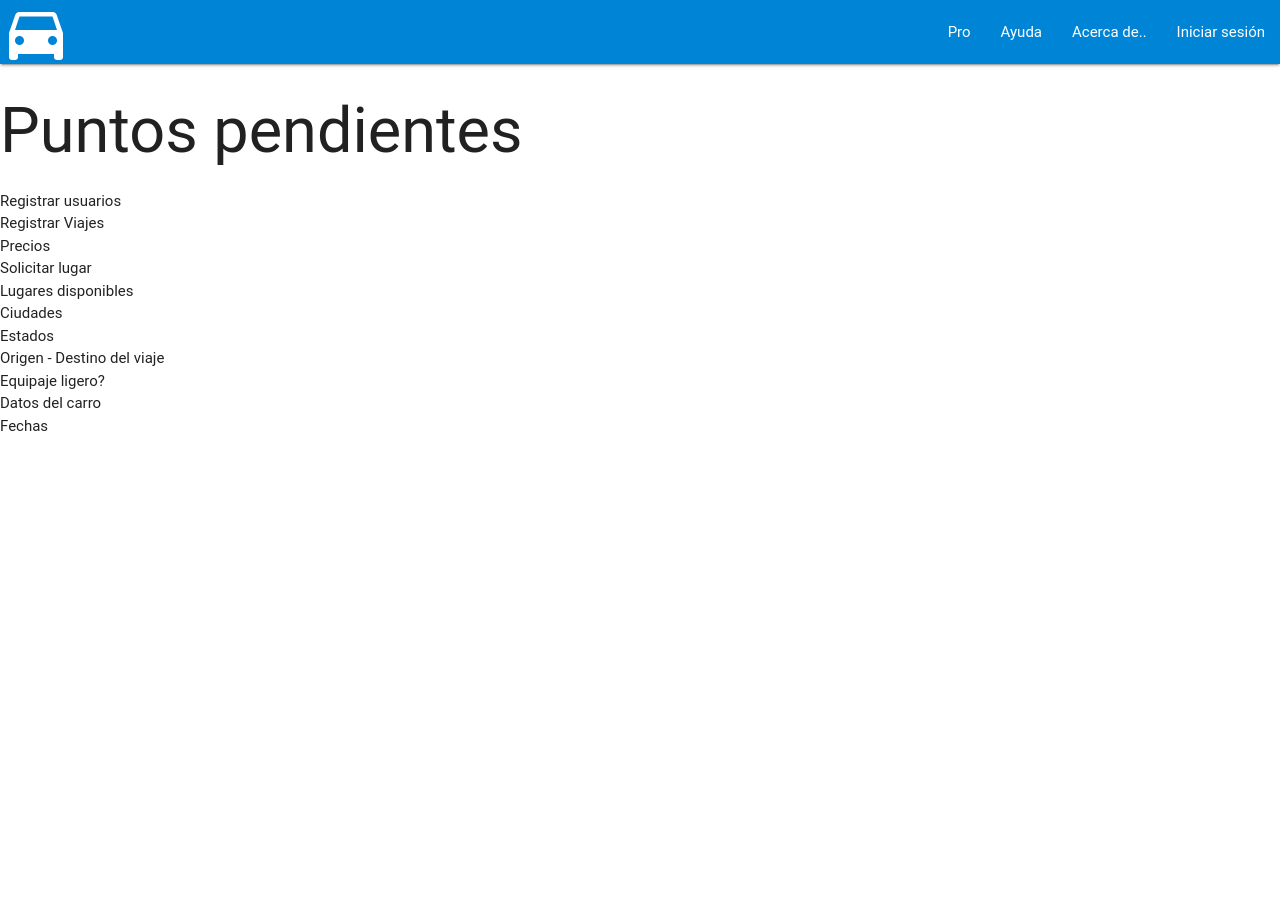
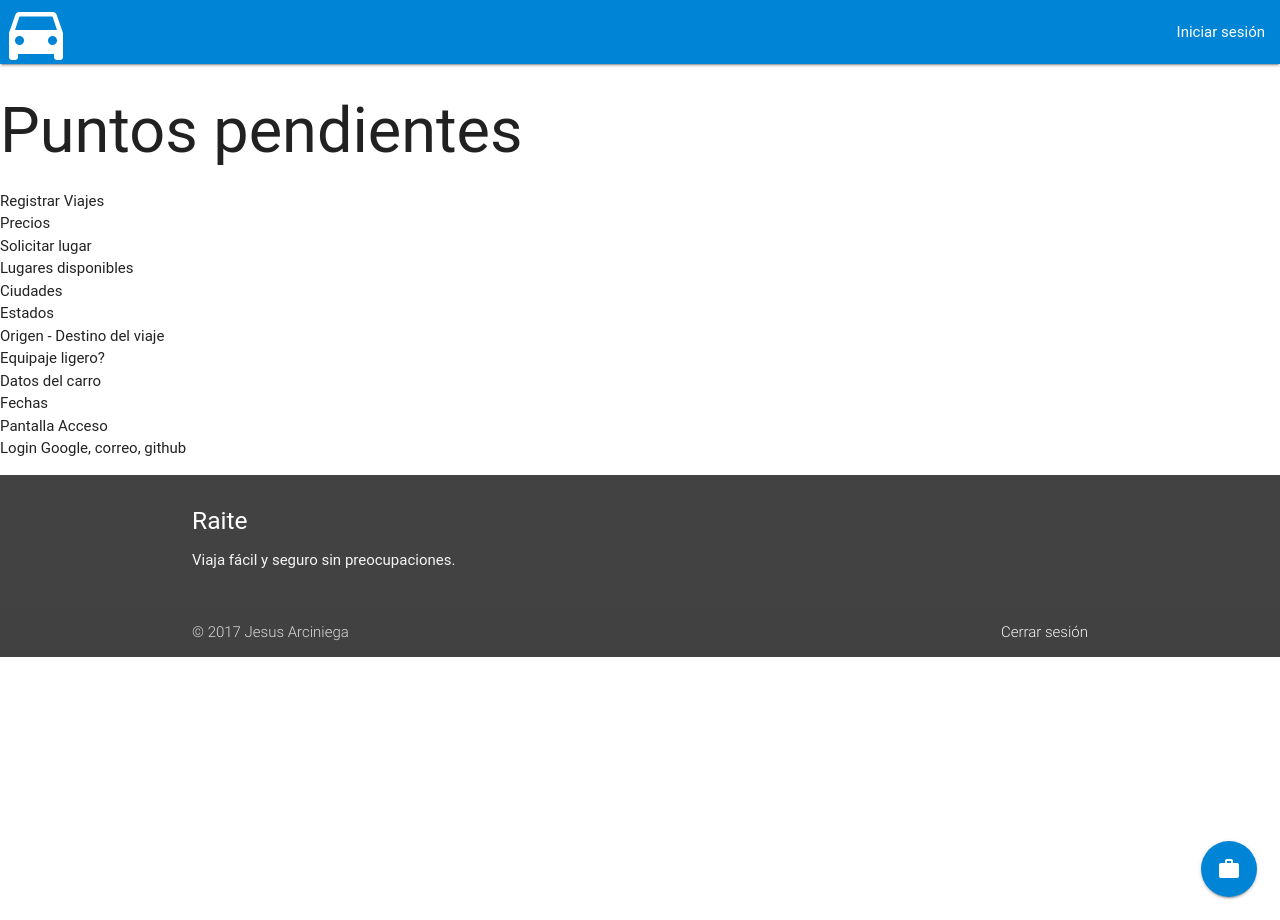
Before and after one commit to chubuntuarc/chubuntuarc.github.io, a PHP site: page /raite/index.html in a window 1280 px wide. Run offline with PHP 8.4, Linux system fonts and the light colour scheme; some libraries are stand-ins or nearby versions; some web fonts are replaced.

Commit message:
Facebook login ajustes

```diff
--- a/raite/css/style.css
+++ b/raite/css/style.css
@@ -1,3 +1,6 @@
+.btn-floating{
+    background-color: #0085D6;
+}
 .nav-wrapper{
-background-color: #0085D6;
+    background-color: #0085D6;
 }
--- a/raite/index.html
+++ b/raite/index.html
@@ -22,23 +22,16 @@
             <a href="#" class="brand-logo"><img src="img/logo.png" alt=""></a>
             <a href="#" data-activates="mobile-demo" class="button-collapse"><i class="material-icons">menu</i></a>
             <ul class="right hide-on-med-and-down">
-                <li><a href="index.html">Pro</a></li>
-                <li><a href="index.html">Ayuda</a></li>
-                <li><a href="index.html">Acerca de..</a></li>
                 <li><a href="#!" id="user_login" onclick="firebase.auth().signInWithRedirect(provider);">Iniciar sesión</a></li>
             </ul>
             <ul class="side-nav" id="mobile-demo">
-                <li><a href="sass.html">Sass</a></li>
-                <li><a href="badges.html">Components</a></li>
-                <li><a href="collapsible.html">Javascript</a></li>
-                <li><a href="mobile.html">Mobile</a></li>
+                <li><a href="#!" id="user_login" onclick="firebase.auth().signInWithRedirect(provider);">Iniciar sesión</a></li>
             </ul>
         </div>
     </nav>
 
     <h1>Puntos pendientes</h1>
     <ul>
-        <li>Registrar usuarios</li>
         <li>Registrar Viajes</li>
         <li>Precios</li>
         <li>Solicitar lugar</li>
@@ -49,6 +42,42 @@
         <li>Equipaje ligero?</li>
         <li>Datos del carro</li>
         <li>Fechas</li>
+        <li>Pantalla Acceso</li>
+        <li>Login Google, correo, github</li>
     </ul>
+
+    <div class="fixed-action-btn">
+    <a class="btn-floating btn-large">
+      <i class="large material-icons tooltipped" data-position="left" data-delay="50" data-tooltip="Nuevo viaje">work</i>
+    </a>
+  </div>
+
+    <footer class="page-footer grey darken-3">
+        <div class="container">
+            <div class="row">
+                <div class="col l6 s12">
+                    <h5 class="white-text">Raite</h5>
+                    <p class="grey-text text-lighten-4">Viaja fácil y seguro sin preocupaciones.</p>
+                </div>
+                <div class="col l4 offset-l2 s12">
+                    <!-- <h5 class="white-text">Acerca ..</h5>
+                    <ul>
+                        <li><a class="grey-text text-lighten-3" href="#!">Link 1</a></li>
+                        <li><a class="grey-text text-lighten-3" href="#!">Link 2</a></li>
+                        <li><a class="grey-text text-lighten-3" href="#!">Link 3</a></li>
+                        <li><a class="grey-text text-lighten-3" href="#!">Link 4</a></li>
+                    </ul> -->
+                </div>
+            </div>
+        </div>
+        <div class="footer-copyright">
+            <div class="container">
+                © 2017 Jesus Arciniega
+                <a class="grey-text text-lighten-4 right" href="#!" id="logout" onclick="logout();">Cerrar sesión</a>
+            </div>
+        </div>
+    </footer>
+
+
 </body>
 </html>
--- a/raite/js/firebase.js
+++ b/raite/js/firebase.js
@@ -7,3 +7,5 @@ var config = {
     messagingSenderId: "903577680561"
 };
 firebase.initializeApp(config);
+
+var database = firebase.database();
--- a/raite/js/main.js
+++ b/raite/js/main.js
@@ -2,10 +2,11 @@ jQuery(document).ready(function($) {
     firebase.auth().onAuthStateChanged(function(user) {
         if (user) {
             // User is signed in.
-            console.log(user);
              $('#user_login').text(user.displayName);
+             $('#logout').text("Cerrar sesión");
         } else {
             // No user is signed in.
+            $('#logout').text("");
         }
     });
 });
```
